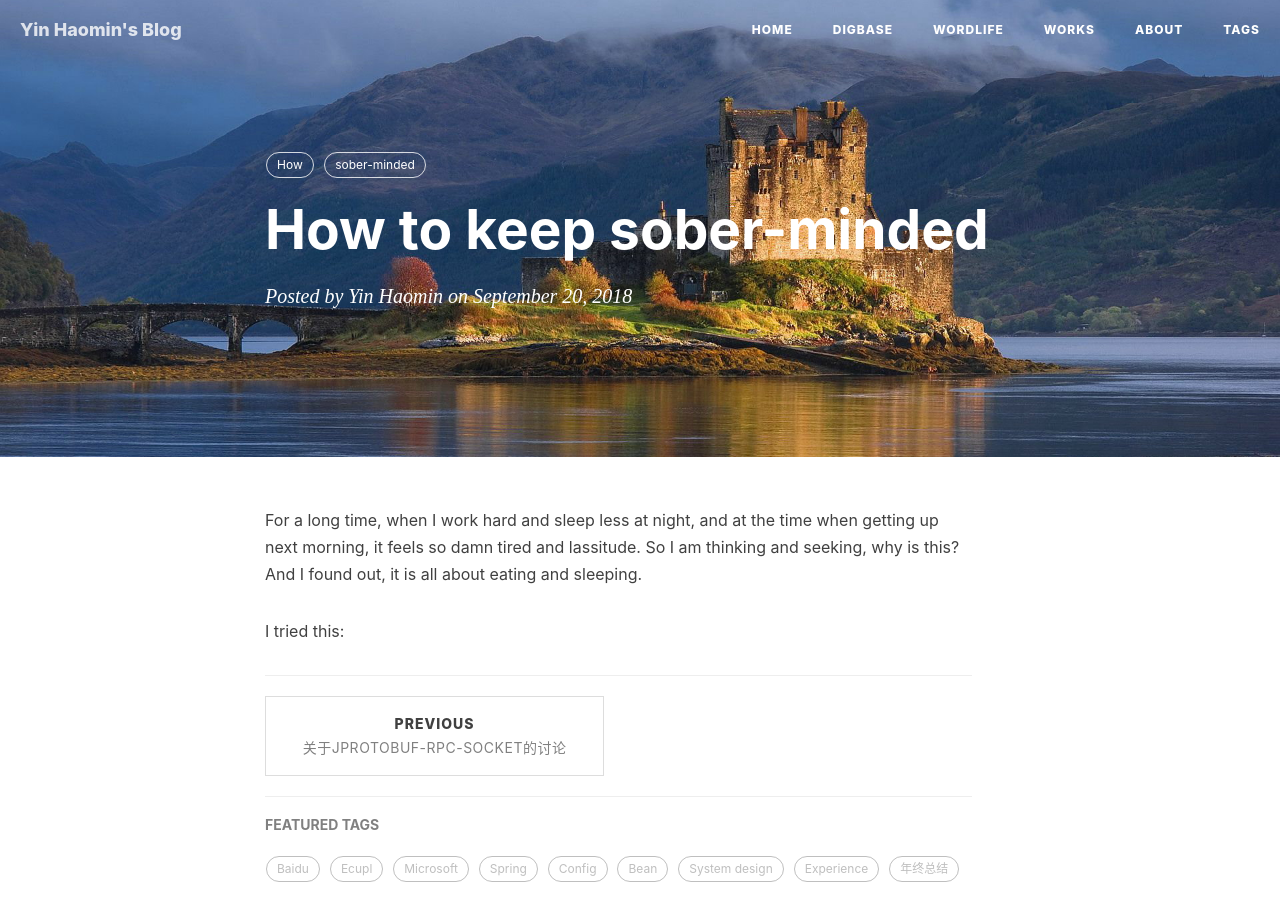
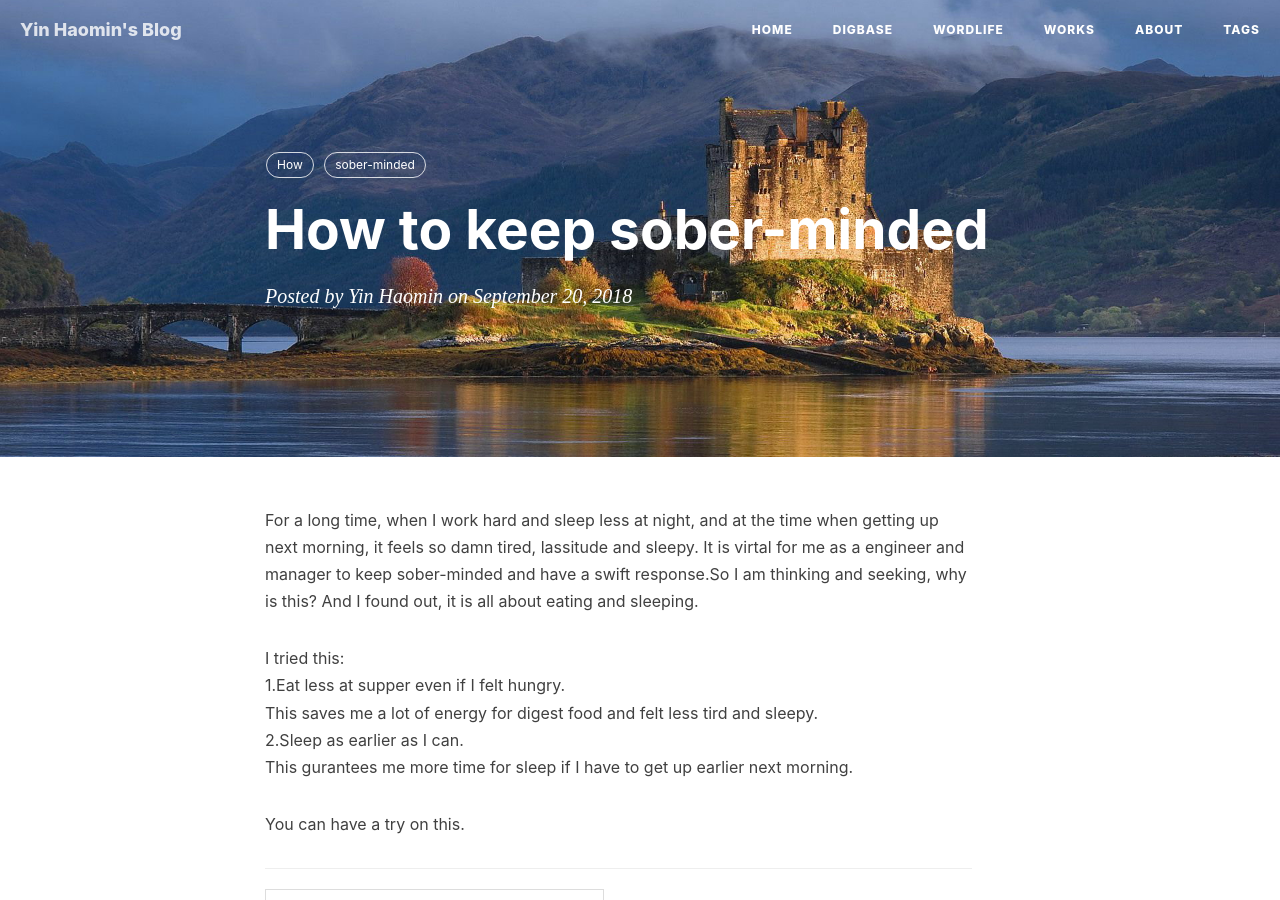
Before and after one commit to yinhaomin/yinhaomin.github.io, a Jekyll site: the page built from _posts/2018-09-20-How to keep sober-minded.md, in a window 1280 px wide and 900 px high. Built offline with Jekyll 4.4.1, drawn with Linux system fonts in a browser that asks for light colours; nearby versions of some CDN libraries; comment, search, counter and statistics services are not loaded.

Commit message:
Update 2018-09-20-How to keep sober-minded.md

```diff
--- a/_posts/2018-09-20-How to keep sober-minded.md
+++ b/_posts/2018-09-20-How to keep sober-minded.md
@@ -9,7 +9,12 @@ tags:
     - sober-minded
 ---
 
-For a long time, when I work hard and sleep less at night, and at the time when getting up next morning, it feels so damn tired and lassitude. So I am thinking and seeking, why is this? And I found out, it is all about eating and sleeping.<br>
+For a long time, when I work hard and sleep less at night, and at the time when getting up next morning, it feels so damn tired, lassitude and sleepy. It is virtal for me as a engineer and manager to keep sober-minded and have a swift response.So I am thinking and seeking, why is this? And I found out, it is all about eating and sleeping.<br>
 
-I tried this:
-<br>
+I tried this:<br>
+1.Eat less at supper even if I felt hungry.<br>
+This saves me a lot of energy for digest food and felt less tird and sleepy.<br>
+2.Sleep as earlier as I can.<br>
+This gurantees me more time for sleep if I have to get up earlier next morning.<br>
+
+You can have a try on this.
```
